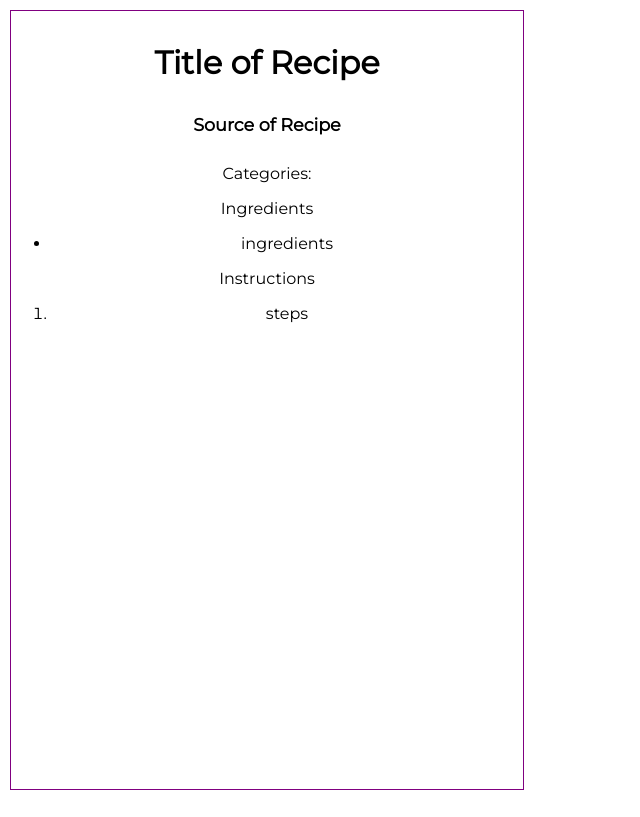
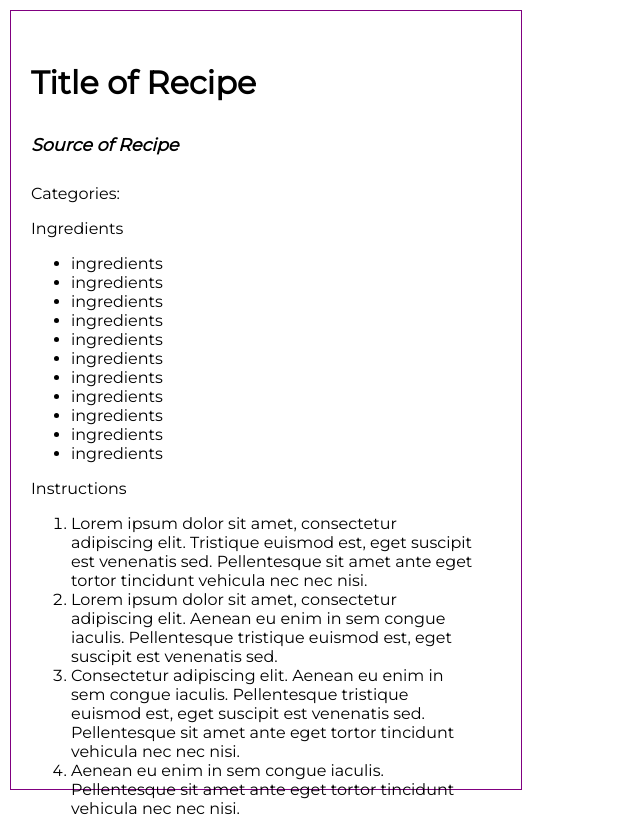
Before and after one commit to Build-Week-Secret-Family-Recipes1/front-end, a React (Create React App) app: page /recipes/1 in a window 1280 px wide. Shown: the top 817 px of the page, without its empty margins (0-640 px from the left). Built offline with nearby package versions, Linux system fonts and the light colour scheme.

Commit message:
added some more styling

```diff
--- a/src/components/Recipe.js
+++ b/src/components/Recipe.js
@@ -5,8 +5,11 @@ import styled from 'styled-components';
 const RecipeCard = styled.div`
     border: 1px solid purple;
 
+    box-sizing: border-box;
     width: 40vw;
     margin: 10px;
+    padding: 20px;
+    text-align: left;
 `
 
 const StyledH3 = styled.h3`
@@ -15,9 +18,11 @@ const StyledH3 = styled.h3`
 
 const StyledH5 = styled.h5`
     font-size: 1.1rem;
-
+    font-style: italic;
 `
-
+const Step = styled.li`
+    width: 95%;
+`
 
 
 function Recipe(props) {
@@ -28,11 +33,29 @@ function Recipe(props) {
             <p>Categories:</p>
             <p>Ingredients</p>
             <ul>
+                {/* Map over ingredients from props */}
+                <li>ingredients</li>
+                <li>ingredients</li>
+                <li>ingredients</li>
+                <li>ingredients</li>
+                <li>ingredients</li>
+                <li>ingredients</li>
+                <li>ingredients</li>
+                <li>ingredients</li>
+                <li>ingredients</li>
+                <li>ingredients</li>
                 <li>ingredients</li>
             </ul>
             <p>Instructions</p>
             <ol>
-                <li>steps</li>
+                {/* Map over steps from props */}
+                <Step>Lorem ipsum dolor sit amet, consectetur adipiscing elit. Tristique euismod est, eget suscipit est venenatis sed. Pellentesque sit amet ante eget tortor tincidunt vehicula nec nec nisi.</Step>
+                <Step>Lorem ipsum dolor sit amet, consectetur adipiscing elit. Aenean eu enim in sem congue iaculis. Pellentesque tristique euismod est, eget suscipit est venenatis sed.</Step>
+                <Step>Consectetur adipiscing elit. Aenean eu enim in sem congue iaculis. Pellentesque tristique euismod est, eget suscipit est venenatis sed. Pellentesque sit amet ante eget tortor tincidunt vehicula nec nec nisi.</Step>
+                <Step>Aenean eu enim in sem congue iaculis. Pellentesque sit amet ante eget tortor tincidunt vehicula nec nec nisi.</Step>
+                <Step>Lorem ipsum dolor sit amet, consectetur adipiscing elit. Pellentesque tristique euismod est, eget suscipit est venenatis sed. Pellentesque sit amet ante eget tortor tincidunt vehicula nec nec nisi.</Step>
+                <Step>Lorem ipsum dolor sit amet, consectetur adipiscing elit. Aenean eu enim in sem congue iaculis. Pellentesque tristique euismod est, eget suscipit est venenatis sed. Pellentesque sit amet ante eget tortor tincidunt vehicula nec nec nisi.</Step>
+                <Step>Lorem ipsum dolor sit amet, consectetur adipiscing elit.</Step>
             </ol>
         </RecipeCard>
     )
```
